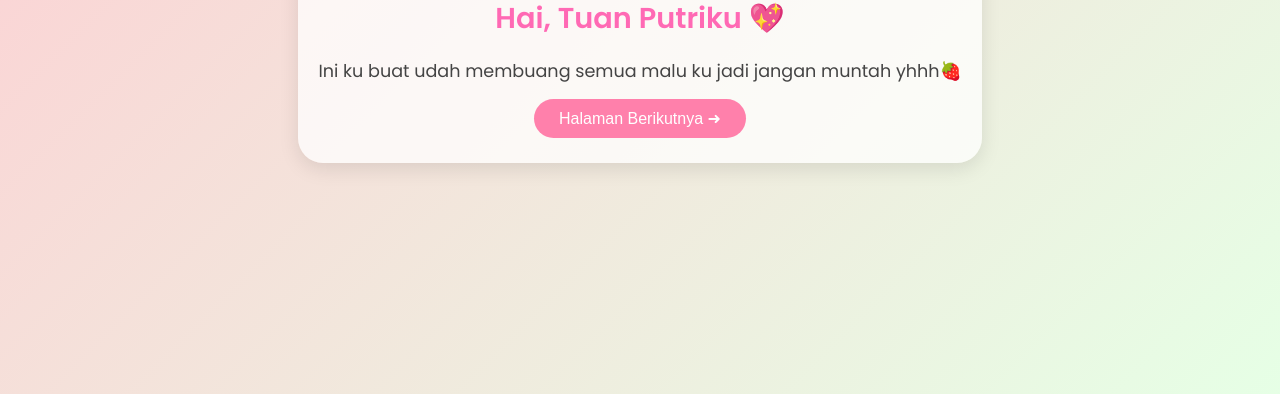
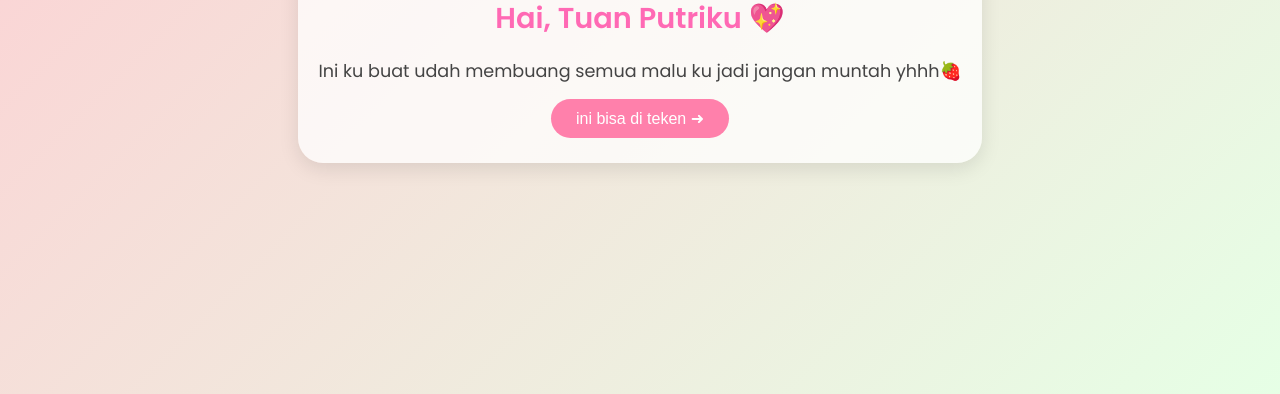
Before and after one commit to suptaaaa40-wq/test, a plain HTML site: page index.html in a window 1280 px wide. Shown: the part 406-800 px from the top of the page. Drawn offline with Linux system fonts and the light colour scheme.

Commit message:
Update index.html

```diff
--- a/index.html
+++ b/index.html
@@ -98,7 +98,7 @@
     <img id="gifCharacter" src="" alt="Karakter lucu">
     <h1 id="title">Hai, Tuan Putriku 💖</h1>
     <p id="text">Kamu tahu? Dunia jadi lebih manis sejak aku mengenalmu 🍓</p>
-    <button id="nextButton" onclick="nextPage()">Halaman Berikutnya ➜</button>
+    <button id="nextButton" onclick="nextPage()">ini bisa di teken ➜</button
   </div>
 
 <script>
```
